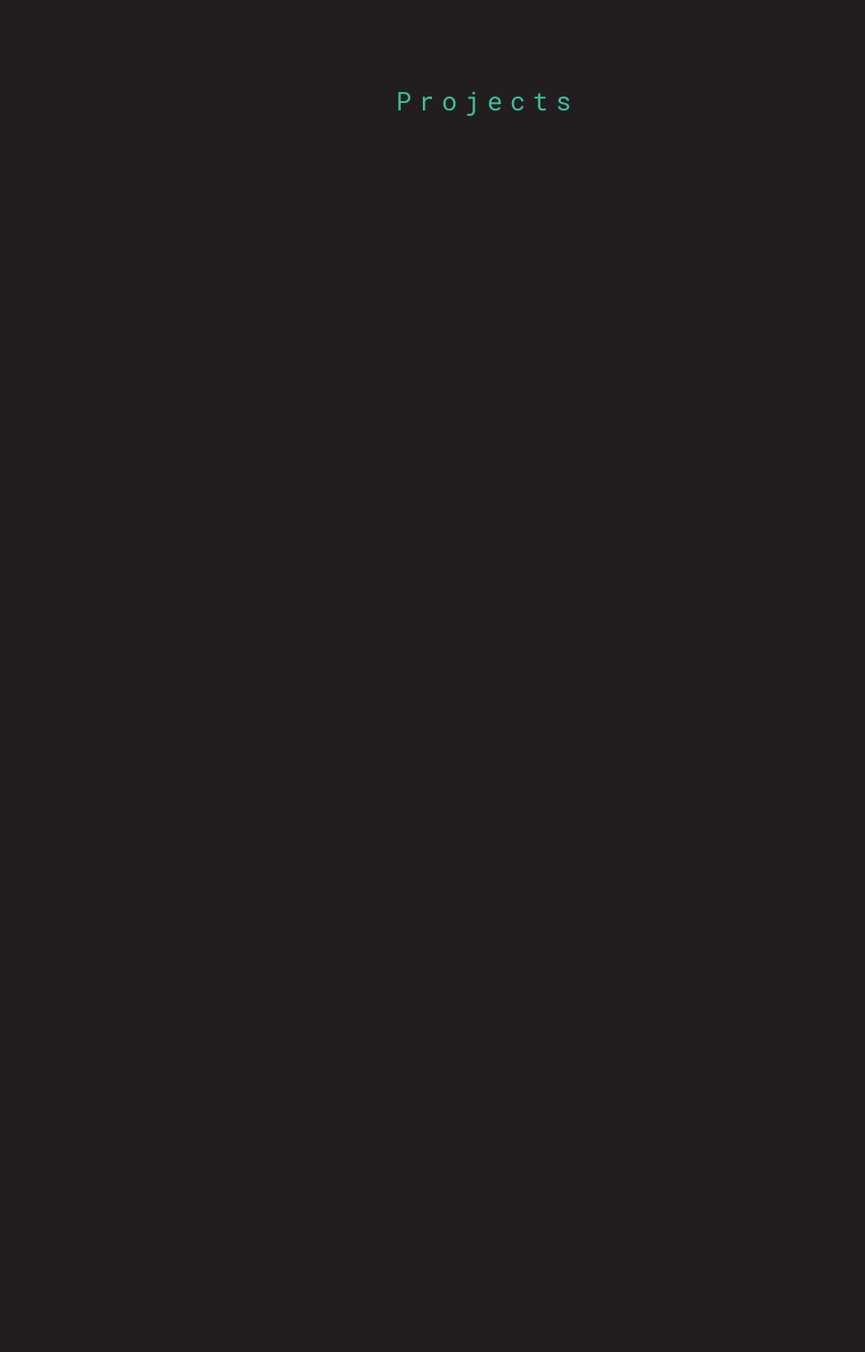
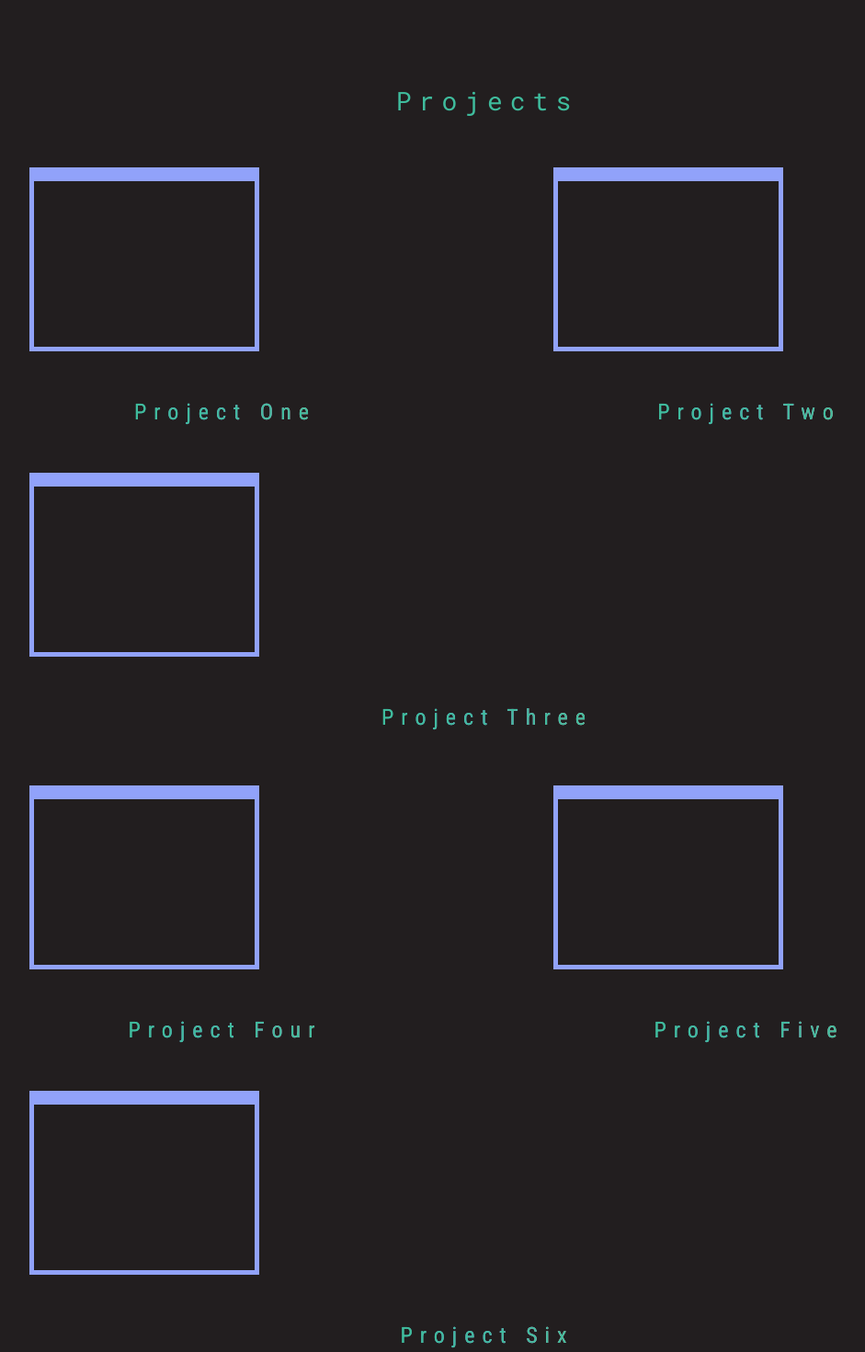
Before and after one commit to codymarshall94/portfolio, a React (Create React App) app: page / in a window 1280 px wide. Shown: the part 819-2289 px from the top of the page at 92% size, without its empty margins (110-1051 px from the left). Before the commit the page ends 1600 px from the top, so only its background shows below. Built offline with nearby package versions, Linux system fonts and the light colour scheme; a web font is replaced by a local one.

Commit message:
styled the project item containers

```diff
--- a/src/Components/ProjectsComponent.js
+++ b/src/Components/ProjectsComponent.js
@@ -6,6 +6,54 @@ function ProjectsComponent() {
     <div id="projects" className="projects container">
       <div className="section-header">
         <h3>Projects</h3>
+        <div class="container">
+          <div class="row gx-5 mt-2">
+            <div class="col">
+              <div className="border-gradient project-item">
+              </div>
+              <div className="project-text">
+                <span className="project-text-color">Project One</span>
+              </div>
+            </div>
+            <div class="col">
+              <div className="border-gradient project-item">
+              </div>
+              <div className="project-text">
+                <span className="project-text-color">Project Two</span>
+              </div>
+            </div>
+            <div class="col">
+              <div className="border-gradient project-item">
+              </div>
+              <div className="project-text">
+                <span className="project-text-color">Project Three</span>
+              </div>
+            </div>
+          </div>
+          <div class="row gx-5 mt-2">
+            <div class="col">
+              <div className="border-gradient project-item">
+              </div>
+              <div className="project-text">
+                <span className="project-text-color">Project Four</span>
+              </div>
+            </div>
+            <div class="col">
+              <div className="border-gradient project-item">
+              </div>
+              <div className="project-text">
+                <span className="project-text-color">Project Five</span>
+              </div>
+            </div>
+            <div class="col">
+              <div className="border-gradient project-item">
+              </div>
+              <div className="project-text">
+                <span className="project-text-color">Project Six</span>
+              </div>
+            </div>
+          </div>
+        </div>
       </div>
     </div>
   );
--- a/src/css/projectscomponent.css
+++ b/src/css/projectscomponent.css
@@ -7,9 +7,37 @@
     width: 100vw;
 }
 
+.border-gradient {
+    border: 5px solid black;
+    border-top: 15px solid;
+    border-color: #91a2faff;
+}
+
+.project-item {
+    height: 200px;
+    width: 250px;
+    margin: 3rem;
+    transition: .25s ease-in;
+    transform-origin: bottom left;
+}
+
+.project-item:hover {
+    border-image: linear-gradient(90deg, rgba(63, 188, 157, .8), #7cb3f3ff, #91a2faff, #e2a5efff, #ece2bfff) 1;
+    transform: rotate(-5deg);
+}
+
+.project-text {
+    text-align: center;
+}
+
+.project-text-color {
+    color: #3FBC9D;
+}
+
 .section-header {
     margin-top: 10%;
     letter-spacing: .5rem;
+    text-align: center;
     color: #3FBC9D;
     font-family: 'Roboto Mono', monospace;
 }
```
